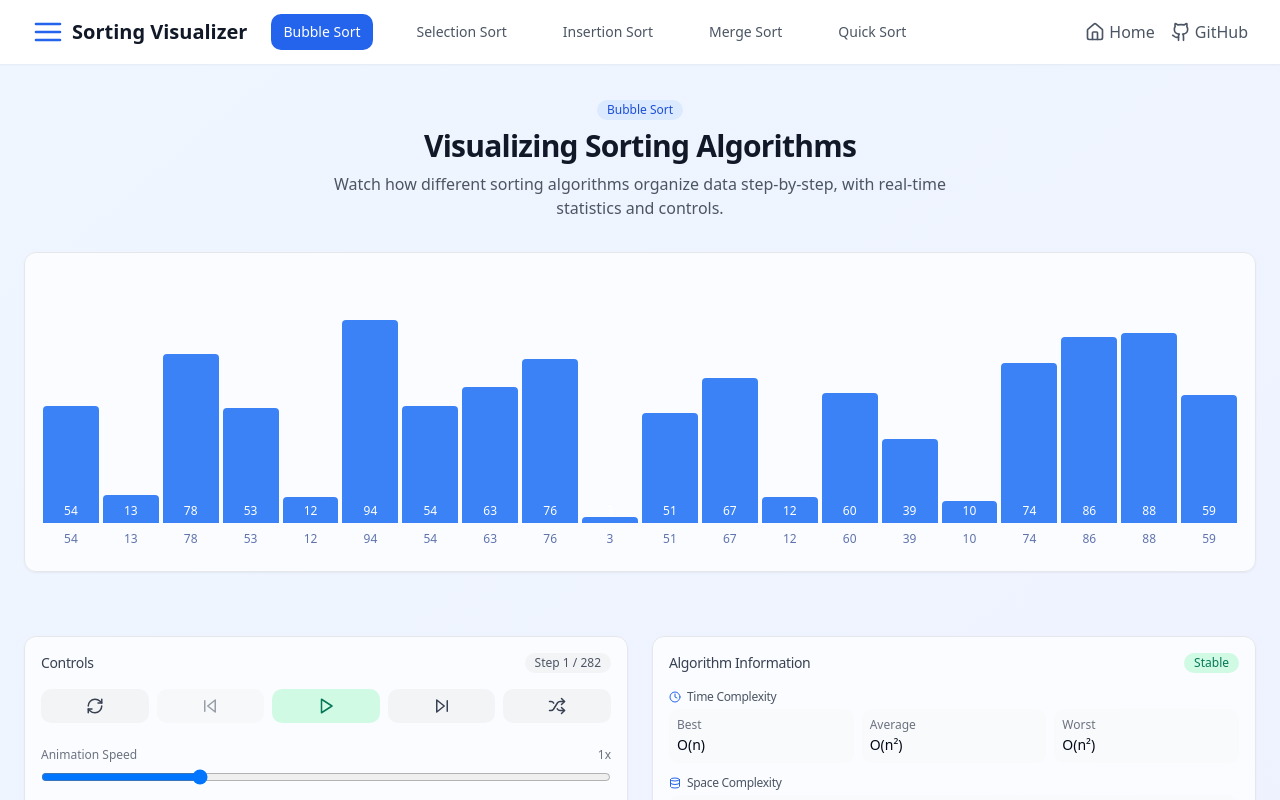
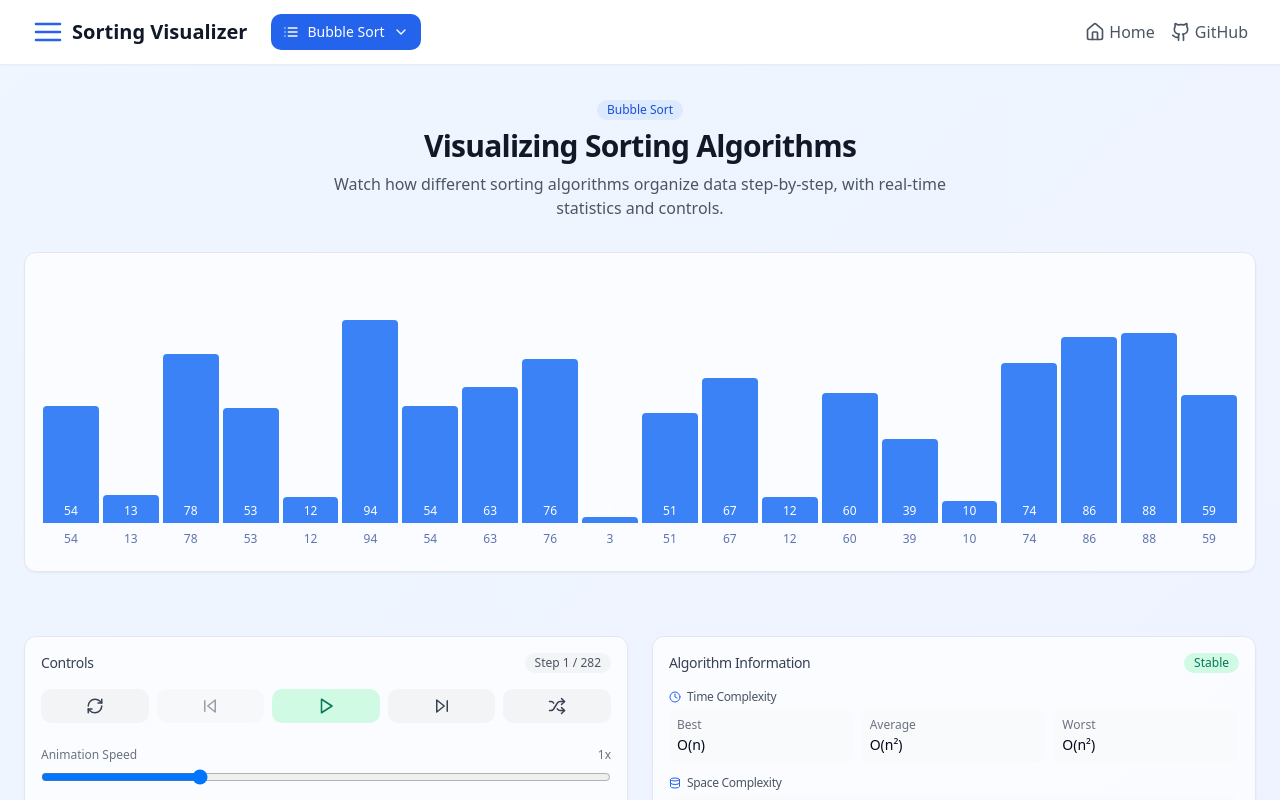
Before and after one commit to Palmistry2310/sortify-simulations, a React (Vite) app: page / in a window 1280 px wide. Both pictures are taken after a click on the button "Start Visualizing". Shown: the top 800 px of the page. Built offline with nearby package versions, Linux system fonts and the light colour scheme.

Commit message:
Refactor Navbar algorithm selection
Refactor the Navbar component to use a dropdown menu for selecting sorting algorithms. This change improves the user interface by consolidating the algorithm selection options into a more compact and organized format.

```diff
--- a/src/components/Navbar.tsx
+++ b/src/components/Navbar.tsx
@@ -1,6 +1,6 @@
 
-import React from "react";
-import { Github, Home } from "lucide-react";
+import React, { useState } from "react";
+import { ChevronDown, Github, Home, List } from "lucide-react";
 import { SortingAlgorithm } from "@/types/types";
 import { getAlgorithmInfo } from "@/utils/sortingAlgorithms";
 
@@ -17,6 +17,8 @@ const Navbar: React.FC<NavbarProps> = ({
   onGoHome,
   hasStarted = false,
 }) => {
+  const [isDropdownOpen, setIsDropdownOpen] = useState(false);
+
   const algorithms: SortingAlgorithm[] = [
     "bubble",
     "selection",
@@ -24,6 +26,15 @@ const Navbar: React.FC<NavbarProps> = ({
     "merge",
     "quick",
   ];
+
+  const toggleDropdown = () => {
+    setIsDropdownOpen(!isDropdownOpen);
+  };
+
+  const handleAlgorithmSelect = (algorithm: SortingAlgorithm) => {
+    onAlgorithmChange(algorithm);
+    setIsDropdownOpen(false);
+  };
 
   return (
     <header className="bg-white shadow-sm fixed top-0 left-0 right-0 z-50">
@@ -50,21 +61,37 @@ const Navbar: React.FC<NavbarProps> = ({
             </div>
 
             {hasStarted && (
-              <nav className="ml-6 flex space-x-8">
+              <div className="ml-6 relative">
+                <button
+                  onClick={toggleDropdown}
+                  className="px-3 py-2 text-sm font-medium rounded-md bg-primary text-white flex items-center"
+                >
+                  <List className="mr-2 h-4 w-4" />
+                  {getAlgorithmInfo(currentAlgorithm).name}
+                  <ChevronDown className="ml-2 h-4 w-4" />
+                </button>
+
+                {isDropdownOpen && (
+                  <div className="absolute left-0 mt-2 w-48 rounded-md shadow-lg bg-white ring-1 ring-black ring-opacity-5 z-50">
+                    <div className="py-1" role="menu" aria-orientation="vertical">
                       {algorithms.map((algo) => (
                         <button
                           key={algo}
-                    onClick={() => onAlgorithmChange(algo)}
-                    className={`px-3 py-2 text-sm font-medium rounded-md ${
+                          onClick={() => handleAlgorithmSelect(algo)}
+                          className={`block w-full text-left px-4 py-2 text-sm ${
                             currentAlgorithm === algo
-                        ? "bg-primary text-white"
-                        : "text-gray-600 hover:text-gray-900"
+                              ? "bg-gray-100 text-primary font-medium"
+                              : "text-gray-700 hover:bg-gray-50"
                           }`}
+                          role="menuitem"
                         >
                           {getAlgorithmInfo(algo).name}
                         </button>
                       ))}
-              </nav>
+                    </div>
+                  </div>
+                )}
+              </div>
             )}
           </div>
           <div className="flex items-center">
```
Lines whose indentation alone changed are shown as unchanged.
